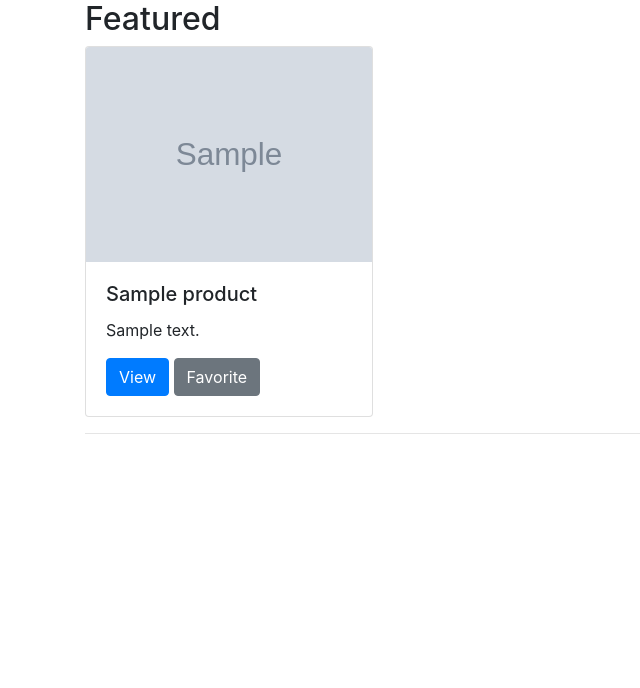
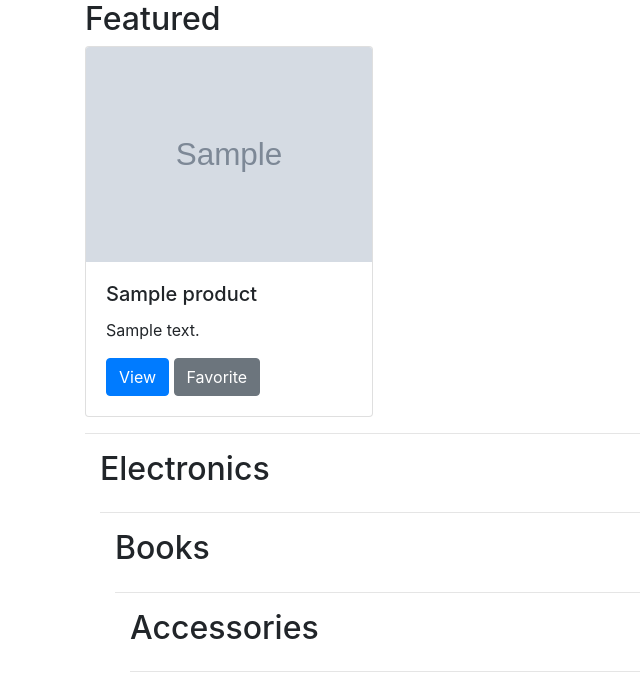
Before and after one commit to ishaanverma/muj-marketplace, a Django app: page / in a window 1280 px wide; the page is wider, and only the part inside the window is pictured. Shown: the part 1010-1698 px from the top of that part, without its empty margins (0-640 px from the left). Before the commit the page ends 1444 px from the top of that part, so only its background shows below. Run offline with Django 3.2, Linux system fonts and the light colour scheme; a user stored in the database is signed in; tables that the repository leaves empty hold one stand-in row (values such as "Sample post"); grey boxes marked "Sample" are stand-in pictures; grey boxes labelled with a size stand in for pictures from a placeholder-image service; parts of the project's set-up code (start-up, migrations or seed data) failed here and were passed over; some libraries are stand-ins or nearby versions.

Commit message:
modified home page

```diff
--- a/src/marketplace/home/views.py
+++ b/src/marketplace/home/views.py
@@ -13,16 +13,16 @@
 		context = super(HomeView, self).get_context_data(*args, **kwargs)
 
 		request = self.request
-		object_list = Product.objects.featured()
+		featured = Product.objects.featured()[:4]
+		electronics =  Product.objects.filter(category__slug='electronics')[:4]
+		books = Product.objects.filter(category__slug='books')[:4]
+		accessories = Product.objects.filter(category__slug='accessories')[:4]
+
 		username = request.user.get_full_name()
-		context['object_list'] = object_list
 		context['username'] = username
+		context['featured'] = featured
+		context['electronics'] = electronics
+		context['books'] = books
+		context['accessories'] = accessories
+
 		return context
-# def HomeView(request):
-# 	context = {}
-# 	if request.user.is_authenticated:
-# 		context = {
-# 			"username": request.user.get_full_name(),
-# 		}
-
-# 	return render(request, 'home/home.html', context)
--- a/src/templates/home/home.html
+++ b/src/templates/home/home.html
@@ -39,13 +39,63 @@
         <hr>
     </div>
     <div class="container-fluid">
-            <div class="products">
         <div class="container category-section">
             <div class="title">
                 <h2 class="title-text">Featured</h2>
             </div>
             <div class="row">
-                        {% for obj in object_list %}
+                {% for obj in featured %}
+                    <div class="col">
+                        {% include 'products/snippets/card.html' with instance=obj %}
+
+                        {% if forloop.counter|divisibleby:4 %}
+                            </div> </div> <div class="row">
+                        {% else %}
+                            </div>
+                        {% endif %}
+                {% endfor %}
+        </div>
+        <hr>
+        <div class="container category-section">
+            <div class="title">
+                <h2 class="title-text">Electronics</h2>
+            </div>
+            <div class="row">
+                {% for obj in electronics %}
+                    <div class="col">
+                        {% include 'products/snippets/card.html' with instance=obj %}
+
+                        {% if forloop.counter|divisibleby:4 %}
+                            </div> </div> <div class="row">
+                        {% else %}
+                            </div>
+                        {% endif %}
+                {% endfor %}
+        </div>
+        <hr>
+        <div class="container category-section">
+            <div class="title">
+                <h2 class="title-text">Books</h2>
+            </div>
+            <div class="row">
+                {% for obj in books %}
+                    <div class="col">
+                        {% include 'products/snippets/card.html' with instance=obj %}
+
+                        {% if forloop.counter|divisibleby:4 %}
+                            </div> </div> <div class="row">
+                        {% else %}
+                            </div>
+                        {% endif %}
+                {% endfor %}
+        </div>
+        <hr>
+        <div class="container category-section">
+            <div class="title">
+                <h2 class="title-text">Accessories</h2>
+            </div>
+            <div class="row">
+                {% for obj in accessories %}
                     <div class="col">
                         {% include 'products/snippets/card.html' with instance=obj %}
 
@@ -58,7 +108,6 @@
         </div>
         <hr>
     </div>
-    </div>
     <div class="whitespace">
     </div>
 {% endblock %}
```
Lines whose indentation alone changed are shown as unchanged.
